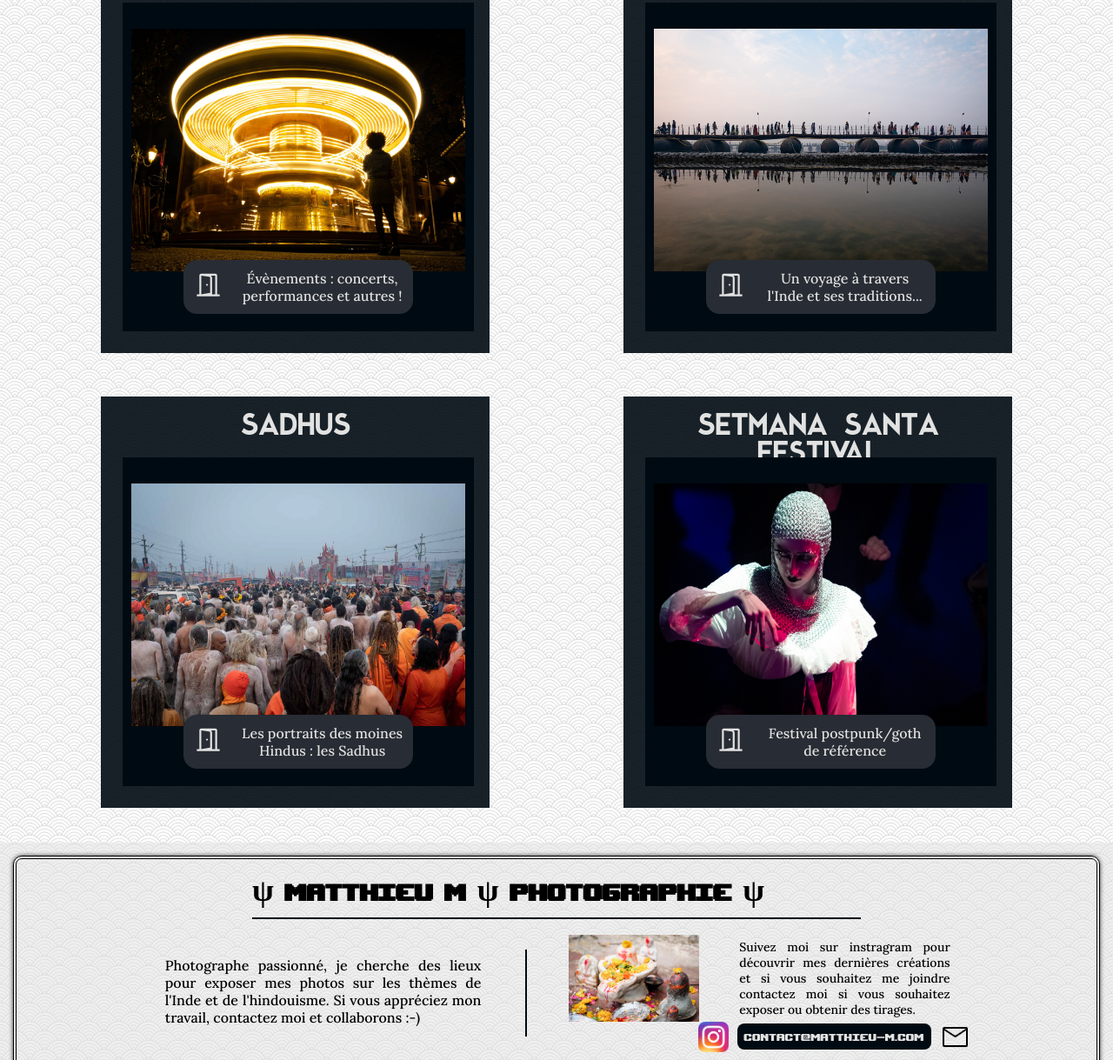
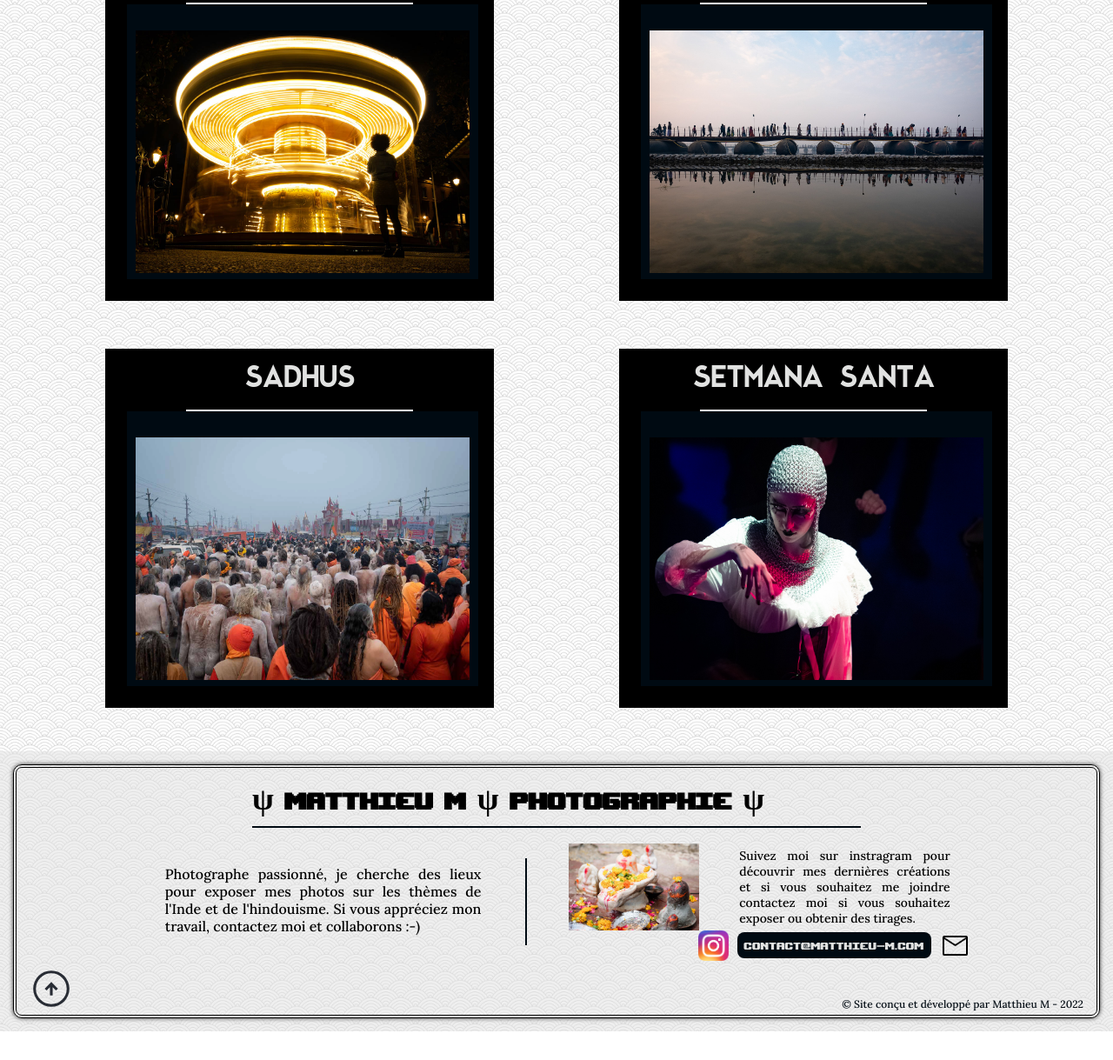
Before and after one commit to MM12300/photo_portfolio, a plain HTML site: page photo_portfolio/index.html in a window 1280 px wide. Shown: the part 317-1536 px from the top of the page at 87% size. After the commit the page ends 1503 px from the top, so only its background shows below. Drawn offline with Linux system fonts and the light colour scheme.

Commit message:
new card update with hover animation

```diff
--- a/photo_portfolio/index.html
+++ b/photo_portfolio/index.html
@@ -24,61 +24,69 @@
         </details>
     </div>
     <div class="header-bottom-div"><img class="header-bottom" src="images/photos/mysore-002.jpg" alt="banner"></div>
-    <div class="header-separator"></div>
+    <div id="first-divider" class="header-separator"></div>
 </header>
 <main>
     <section class="home index-grid">
         <div class="card-home">
             <div class="card-content">
                 <h3><a href="pages/events.html">EVENTS</a></h3>
+                <div class="title-bar"></div>
                 <div class="card-home-div">
                     <a href="pages/events.html"><img class="landscape" src="./images/photos/Event-010.jpg"
                                                      alt="testimage"></a>
-                    <div class="card-home-div-content">
-                        <a class="home-title" href="./pages/events.html"><img src="images/icons/door.svg" alt="door">
-                            <p>Évènements : concerts, performances et autres !</p></a>
-                    </div>
+<!--                    <div class="card-home-div-content">-->
+<!--                        <a class="home-title" href="./pages/events.html"><img src="images/icons/door.svg" alt="door">-->
+<!--                            <p>Évènements : concerts, performances et autres !</p></a>-->
+<!--                    </div>-->
                 </div>
             </div>
+            <div class="header-separator"></div>
         </div>
         <div class="card-home">
             <div class="card-content">
                 <h3><a href="pages/expo1.html">EXPO "INDIA"</a></h3>
+                <div class="title-bar"></div>
                 <div class="card-home-div">
                     <a href="pages/expo1.html"><img class="landscape" src="./images/photos/Kumb3.jpg"
                                                     alt="testimage"></a>
-                    <div class="card-home-div-content">
-                        <a class="home-title" href="./pages/expo1.html"><img src="images/icons/door.svg" alt="door">
-                            <p>Un voyage à travers l'Inde et ses traditions...</p></a>
-                    </div>
+<!--                    <div class="card-home-div-content">-->
+<!--                        <a class="home-title" href="./pages/expo1.html"><img src="images/icons/door.svg" alt="door">-->
+<!--                            <p>Un voyage à travers l'Inde et ses traditions...</p></a>-->
+<!--                    </div>-->
                 </div>
             </div>
+            <div class="header-separator"></div>
         </div>
         <div class="card-home">
             <div class="card-content">
                 <h3><a href="pages/kumbh.html">SADHUS</a></h3>
+                <div class="title-bar"></div>
                 <div class="card-home-div">
                     <a href="pages/kumbh.html"><img class="landscape" src="./images/photos/Kumb_welcome-001.jpg"
                                                     alt="testimage"></a>
-                    <div class="card-home-div-content">
-                        <a class="home-title" href="./pages/kumbh.html"><img src="images/icons/door.svg" alt="door">
-                            <p>Les portraits des moines Hindus : les Sadhus</p></a>
-                    </div>
+<!--                    <div class="card-home-div-content">-->
+<!--                        <a class="home-title" href="./pages/kumbh.html"><img src="images/icons/door.svg" alt="door">-->
+<!--                            <p>Les portraits des moines Hindus : les Sadhus</p></a>-->
+<!--                    </div>-->
                 </div>
             </div>
+            <div class="header-separator"></div>
         </div>
         <div class="card-home">
             <div class="card-content">
-                <h3><a href="pages/setmana.html">SETMANA SANTA FESTIVAL</a></h3>
+                <h3><a href="pages/setmana.html">SETMANA SANTA</a></h3>
+                <div class="title-bar"></div>
                 <div class="card-home-div">
                     <a href="pages/setmana.html"><img class="landscape" src="./images/photos/Setmana-021.jpg"
                                                       alt="testimage"></a>
-                    <div class="card-home-div-content">
-                        <a class="home-title" href="./pages/setmana.html"><img src="images/icons/door.svg" alt="door">
-                            <p>Festival postpunk/goth de référence</p></a>
-                    </div>
+<!--                    <div class="card-home-div-content">-->
+<!--                        <a class="home-title" href="./pages/setmana.html"><img src="images/icons/door.svg" alt="door">-->
+<!--                            <p>Festival postpunk/goth de référence</p></a>-->
+<!--                    </div>-->
                 </div>
             </div>
+            <div class="header-separator"></div>
         </div>
     </section>
 </main>
--- a/photo_portfolio/styles/style.css
+++ b/photo_portfolio/styles/style.css
@@ -20,6 +20,7 @@
     font-weight:400;
     font-display: swap;
 }
+
 /*GLOBAL*/
 html {
     touch-action: manipulation;
@@ -86,10 +87,10 @@ header{
 .header-separator{
     height:25px;
     width:100%;
+    /*//display:none;*/
+}
+#first-divider{
     display:none;
-}
-.header-separator:first-of-type{
-    margin-top: 15px;
 }
 header button{
     align-self: center;
@@ -122,6 +123,13 @@ details .menu{
 }
 details[open] .menu {
     animation: sweep .25s ease-in-out;
+}
+.title-bar{
+    height:2px;
+    background-color:white;
+    width: 66%;
+    margin: auto;
+    display:none;
 }
 
 @keyframes sweep {
@@ -317,7 +325,7 @@ footer{
     background-color: #282c34;
     padding: 8px 20px;
     border: 1px solid #282c34;
-    border-radius: 15px;
+    border-radius: 5px;
     color: #e1e2e1;
     display: flex;
     justify-content: center;
@@ -495,6 +503,12 @@ footer{
 
 /* Large devices (laptops/desktops, 992px and up) */
 @media only screen and (min-width: 992px) {
+    #first-divider{
+        display:block;
+    }
+    .title-bar{
+        display: block;
+    }
     .header-separator{
         display:block;
     }
@@ -569,7 +583,7 @@ footer{
     }
     .card-home-div-content p{
         text-align: center;
-        font-size: 16px;
+        font-size: 14px;
     }
     .card-home-div{
         margin:auto;
@@ -586,7 +600,7 @@ footer{
         max-width: 90vw;
         display: grid;
         grid-template-columns: repeat(2, 1fr);
-        grid-gap: 50px;
+        grid-gap: 30px;
         grid-auto-rows: minmax(100px, auto);
     }
     .legend{
@@ -668,7 +682,7 @@ footer{
         display: flex;
         flex-direction: column;
         justify-content: center;
-        background-color: rgba(0,10,18,0.9);
+        background-color: black;
         margin: auto;
         padding : 0 25px 25px 25px;
     }
@@ -717,6 +731,19 @@ footer{
         display: flex;
         align-self:center;
     }
+    /*ANIMATION ON CARD HOVER*/
+    .card-content a{
+        transition: font-size 0.2s ease-in-out;
+    }
+    .card-content .title-bar{
+
+    }
+    .card-content:hover a{
+        font-size: 36px;
+    }
+    .card-content:hover .title-bar{
+        width:80%;
+    }
 }
 
 @media only screen and (min-width: 1400px) {
```
